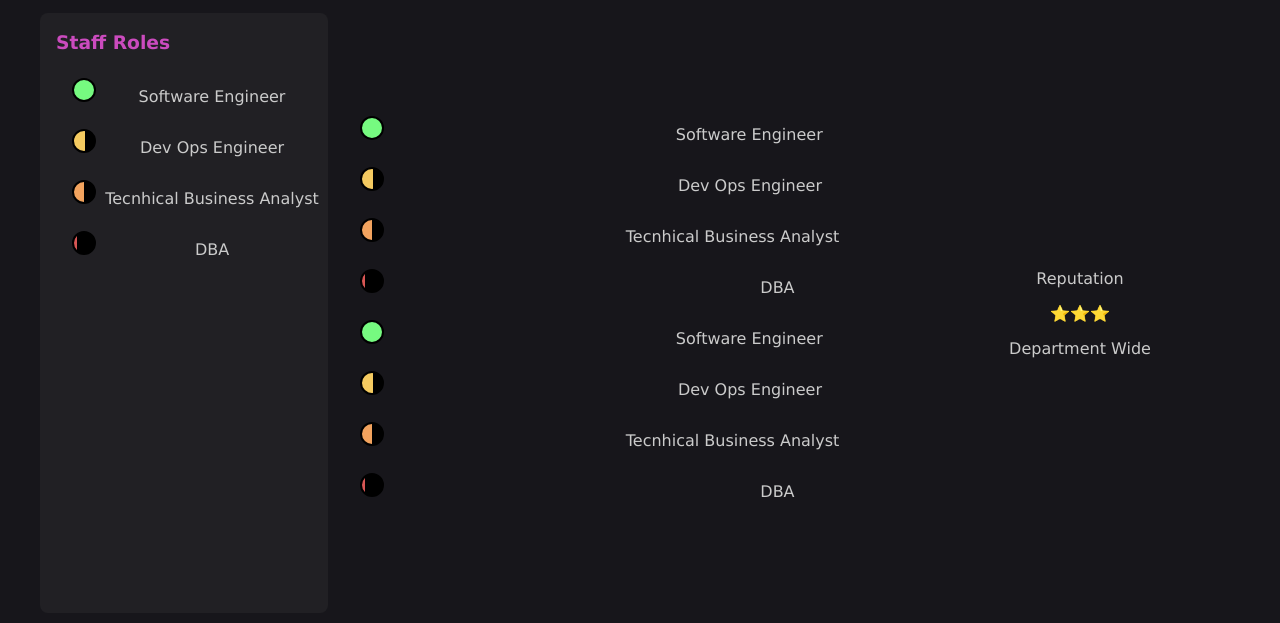
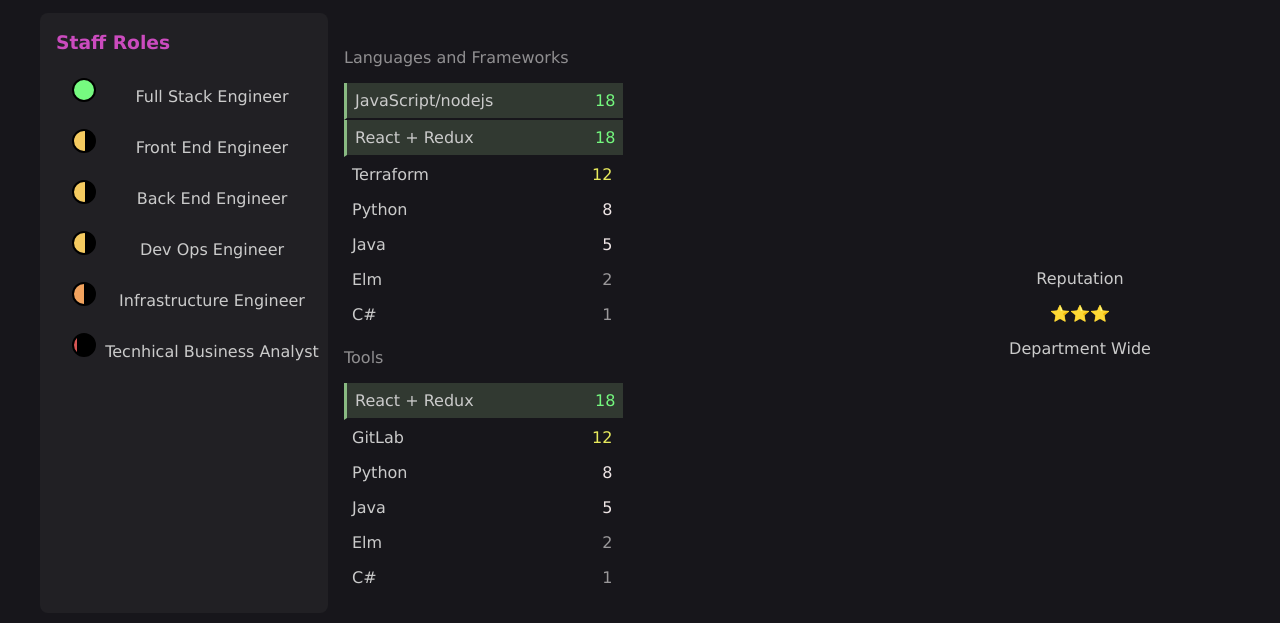
Before and after one commit to aNerdInTheHand/nickholvast.com, a plain HTML site: page cv.html in a window 1280 px wide. Shown: the part 117-740 px from the top of the page. Drawn offline with Linux system fonts and the light colour scheme; a web font is replaced by a local one.

Commit message:
some cv styling

```diff
--- a/cv.html
+++ b/cv.html
@@ -71,35 +71,42 @@
       <!-- main panel of CV (roles, stats, personality) -->
       <div class="main-cv-content">
 
-        <!-- picture, basic details -->
+        <!-- role suitability -->
         <div class="info-roles">
           <div>
             <h3 class="staff-roles-header">Staff Roles</h3>
           </div>
           <div class="roles-list">
-            <div class="role"><div class="high-interest"></div><p>Software Engineer</p></div>
+            <div class="role"><div class="high-interest"></div><p>Full Stack Engineer</p></div>
+            <div class="role"><div class="some-interest"></div><p>Front End Engineer</p></div>
+            <div class="role"><div class="some-interest"></div><p>Back End Engineer</p></div>
             <div class="role"><div class="some-interest"></div><p>Dev Ops Engineer</p></div>
-            <div class="role"><div class="minor-interest"></div><p>Tecnhical Business Analyst</p></div>
-            <div class="role"><div class="low-interest"></div><p>DBA</p></div>
+            <div class="role"><div class="minor-interest"></div><p>Infrastructure Engineer</p></div>
+            <div class="role"><div class="low-interest"></div><p>Tecnhical Business Analyst</p></div>
           </div>
         </div>
-        <!-- end picture, basic details -->
+        <!-- end role suitability -->
 
-        <!-- contract info panel -->
+        <!-- main stats -->
         <div class="stats-table">
-          <div>
-            <div class="roles-list">
-              <div class="role"><div class="high-interest"></div><p>Software Engineer</p></div>
-              <div class="role"><div class="some-interest"></div><p>Dev Ops Engineer</p></div>
-              <div class="role"><div class="minor-interest"></div><p>Tecnhical Business Analyst</p></div>
-              <div class="role"><div class="low-interest"></div><p>DBA</p></div>
-            </div>
-            <div class="roles-list">
-              <div class="role"><div class="high-interest"></div><p>Software Engineer</p></div>
-              <div class="role"><div class="some-interest"></div><p>Dev Ops Engineer</p></div>
-              <div class="role"><div class="minor-interest"></div><p>Tecnhical Business Analyst</p></div>
-              <div class="role"><div class="low-interest"></div><p>DBA</p></div>
-            </div>
+          <div class="skills-languages">
+            <p class="skill-category">Languages and Frameworks</p>
+            <div class="skill-name strength"><p>JavaScript/nodejs</p><p class='skill-rating skill-high'>18</p></div>
+            <div class="skill-name strength"><p>React + Redux</p><p class='skill-rating skill-high'>18</p></div>
+            <div class="skill-name"><p>Terraform</p><p class='skill-rating skill-good'>12</p></div>
+            <div class="skill-name"><p>Python</p><p class='skill-rating skill-poor'>8</p></div>
+            <div class="skill-name"><p>Java</p><p class='skill-rating skill-poor'>5</p></div>
+            <div class="skill-name"><p>Elm</p><p class='skill-rating skill-awful'>2</p></div>
+            <div class="skill-name"><p>C#</p><p class='skill-rating skill-awful'>1</p></div>
+          </div>
+          <div class="skills-languages">
+            <p class="skill-category">Tools</p>
+            <div class="skill-name strength"><p>React + Redux</p><p class='skill-rating skill-high'>18</p></div>
+            <div class="skill-name"><p>GitLab</p><p class='skill-rating skill-good'>12</p></div>
+            <div class="skill-name"><p>Python</p><p class='skill-rating skill-poor'>8</p></div>
+            <div class="skill-name"><p>Java</p><p class='skill-rating skill-poor'>5</p></div>
+            <div class="skill-name"><p>Elm</p><p class='skill-rating skill-awful'>2</p></div>
+            <div class="skill-name"><p>C#</p><p class='skill-rating skill-awful'>1</p></div>
           </div>
         </div>
         <!-- end contract info panel -->
--- a/styles/cv.css
+++ b/styles/cv.css
@@ -14,6 +14,10 @@
   --stat-good-color: #e8ea5d;
   --stat-great-color: #74f77e;
   --stat-poor-color: #eee5e5;
+  --stat-color: #dddddd;
+  --stat-subhead-color: #908f91;
+  --stat-strength-bg-color: #313931;
+  --stat-strength-border-color: #89ba82;
 }
 
 .cv-body {
@@ -128,6 +132,7 @@
   height: 20px;
   width: 20px;
 }
+
 .minor-interest {
   background: linear-gradient(90deg, var(--role-minor-interest) 48%, #000000 48%);
   border: 2px solid black;
@@ -135,6 +140,7 @@
   height: 20px;
   width: 20px;
 }
+
 .low-interest {
   background: linear-gradient(90deg, var(--role-low-interest) 15%, #000000 15%);
   border: 2px solid black;
@@ -142,3 +148,52 @@
   height: 20px;
   width: 20px;
 }
+
+.skill-category {
+  color: var(--stat-subhead-color);
+  margin: 1rem 0;
+  padding: 0;
+  text-align: left;
+}
+
+.skills-languages {
+  width: 48%;
+}
+
+.strength {
+  background-color: var(--stat-strength-bg-color);
+  border-bottom: 2px solid var(--main-bg-color);
+  border-left: 3px solid var(--stat-strength-border-color);
+}
+
+.skills-languages > div > p {
+  margin: 0;
+  padding: 0.5rem;
+  text-align: left;
+}
+
+.skill-rating {
+  text-align: right !important;
+}
+
+.skill-high {
+  color: var(--stat-great-color);
+}
+
+.skill-good {
+  color: var(--stat-good-color);
+}
+
+.skill-poor {
+  color: var(--stat-poor-color);
+}
+
+.skill-awful {
+  color: var(--stat-awful-color);
+}
+
+.skill-name {
+  display: grid;
+  grid-auto-flow: column;
+  width: 100%;
+}
```
